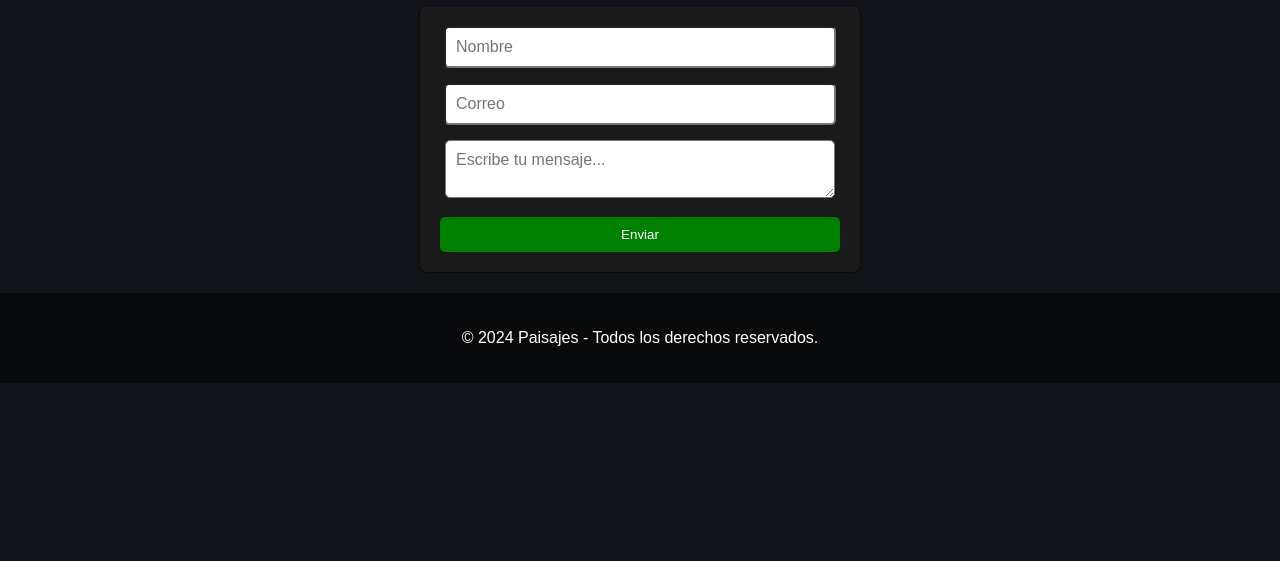
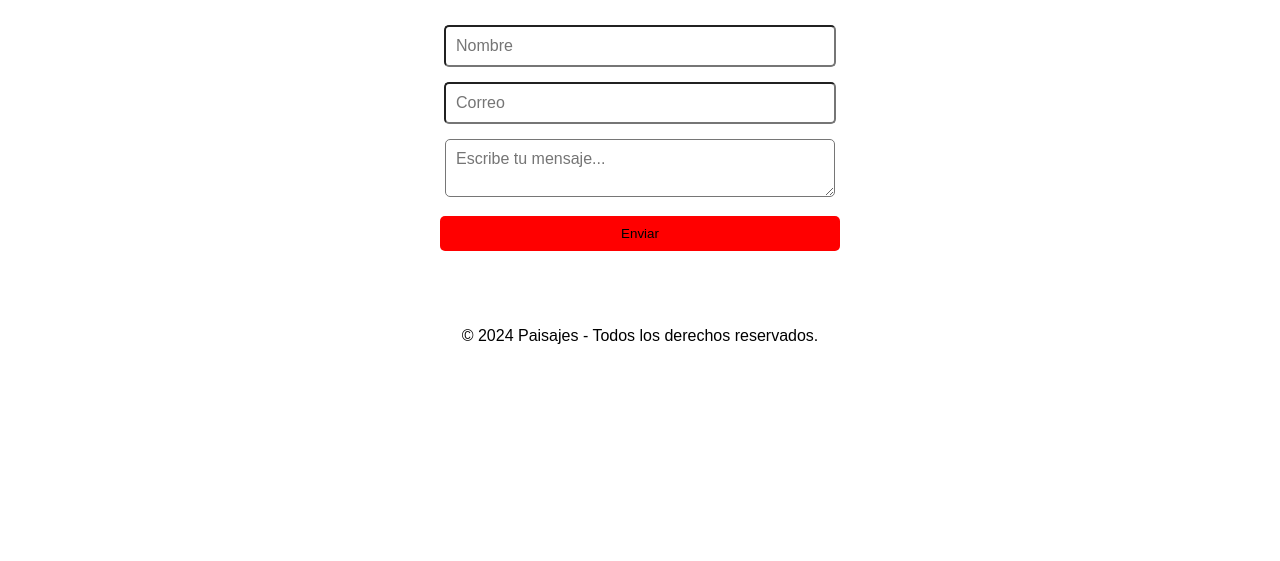
Before and after one commit to AnsVeron/Paisajes, a plain HTML site: page contacto.html in a window 1280 px wide. Shown: the part 239-800 px from the top of the page. Drawn offline with Linux system fonts and the light colour scheme; a web font is replaced by a local one.

Commit message:
Update style.css

```diff
--- a/style.css
+++ b/style.css
@@ -1,3 +1,4 @@
+-- Las variables
 :root {
     --primary-color: #ffdda1;
     --secondary-color: #090a0c;
@@ -182,7 +183,7 @@ form textarea {
 }
 
 form button {
-    background-color: var(--button-color);
+    background-color: #FF0000;
     border: none;
     border-radius: 5px;
     color: var(--text-color);
```
